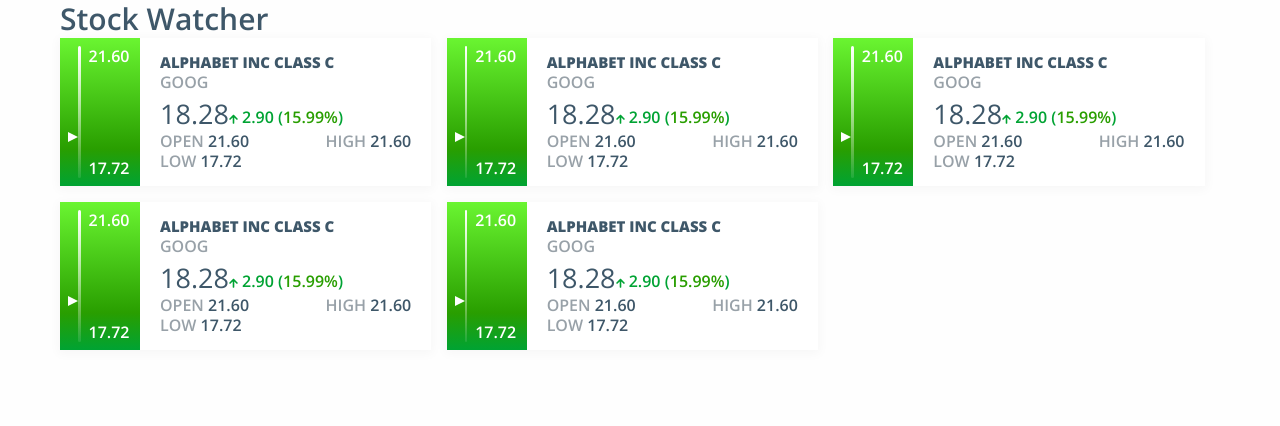
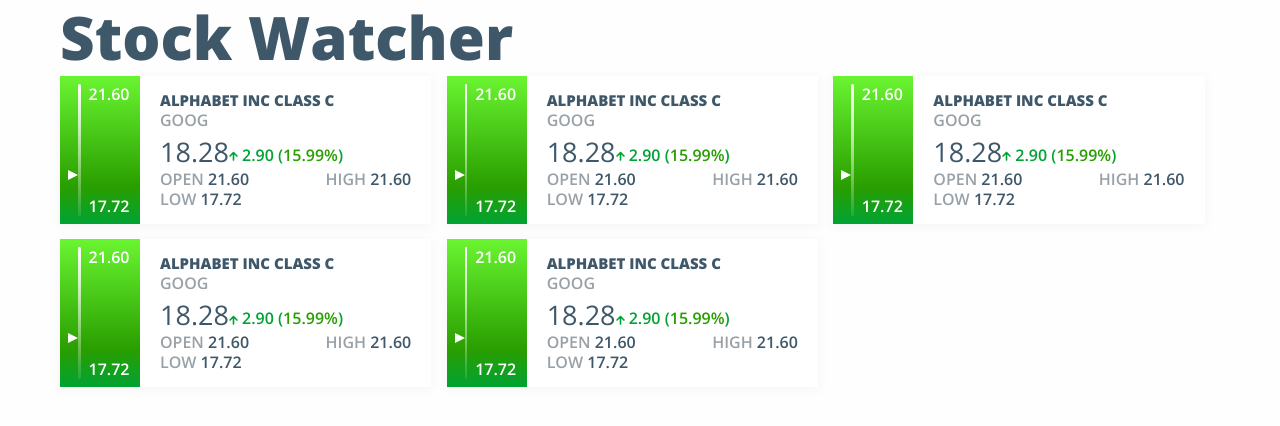
Before and after one commit to jessikuh/stock-watcher, a Vue app in the folder client/: page / in a window 1280 px wide. Shown: the top 426 px of the page. Built offline with nearby package versions, Linux system fonts and the light colour scheme.

Commit message:
Typography adjustments

```diff
--- a/client/src/scss/global/_typography.scss
+++ b/client/src/scss/global/_typography.scss
@@ -19,16 +19,15 @@
 h1,
 h2 {
   color: $type;
+  font-weight: 800;
 }
 
 h1 {
-  font-size: 3rem;
-  font-weight: 600;
+  font-size: 6rem;
 }
 
 h2 {
   font-size: 1.5rem;
-  font-weight: 800;
 }
 
 h3 {
```
